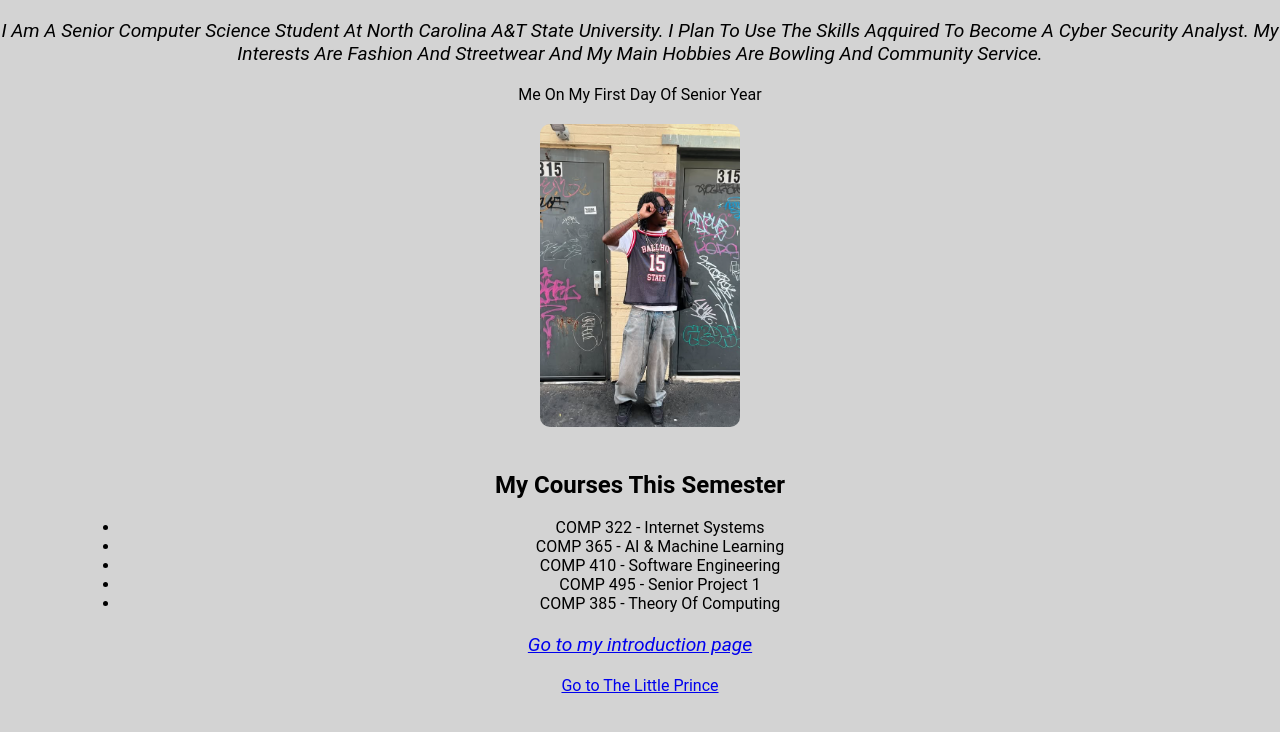
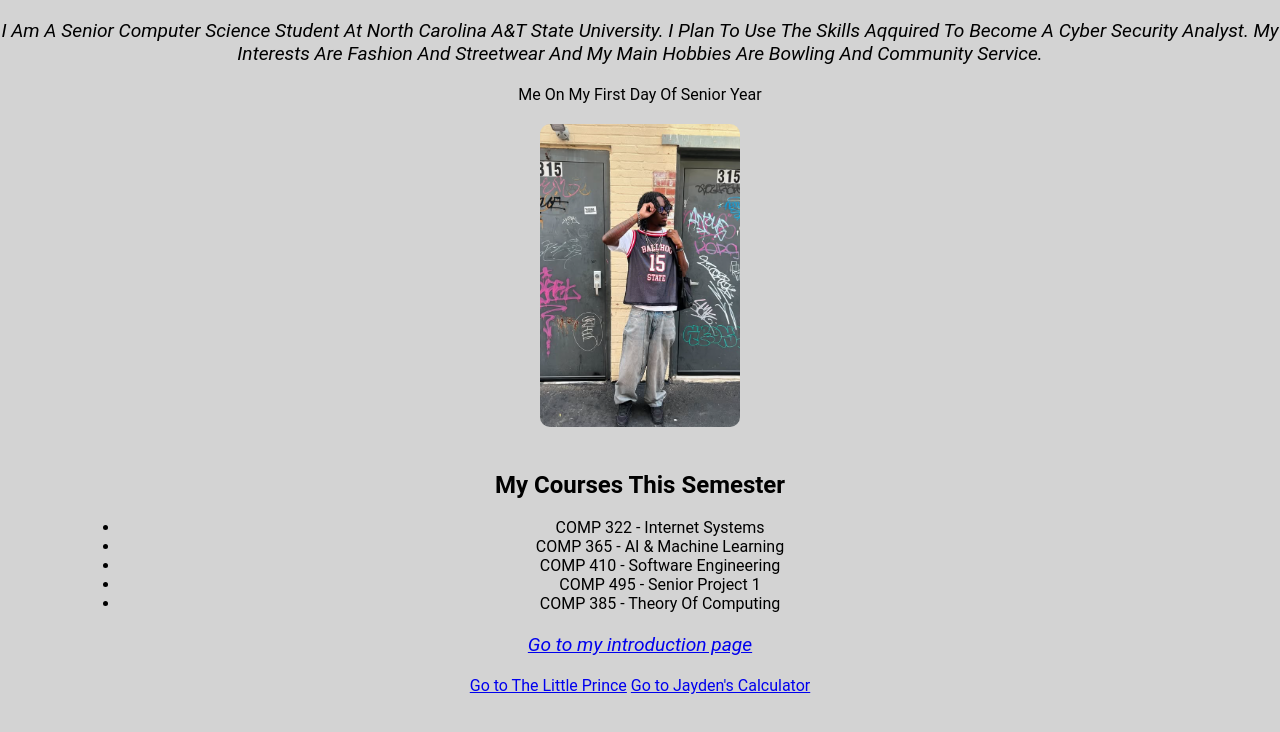
Before and after one commit to JaydenMMcD/JaydenMMcD.github.io, a plain HTML site: page index.html in a window 1280 px wide. Shown: the part 62-794 px from the top of the page. Drawn offline with Linux system fonts and the light colour scheme.

Commit message:
Update index.html

```diff
--- a/index.html
+++ b/index.html
@@ -34,6 +34,7 @@
   <!-- link to the other page -->
   <p><a href="introduction.html">Go to my introduction page</a></p>
   <a href="little_prince.html">Go to The Little Prince</a>
+  <a href="calculator.html">Go to Jayden's Calculator</a>
 </body>
 </html>
 <head>
```
